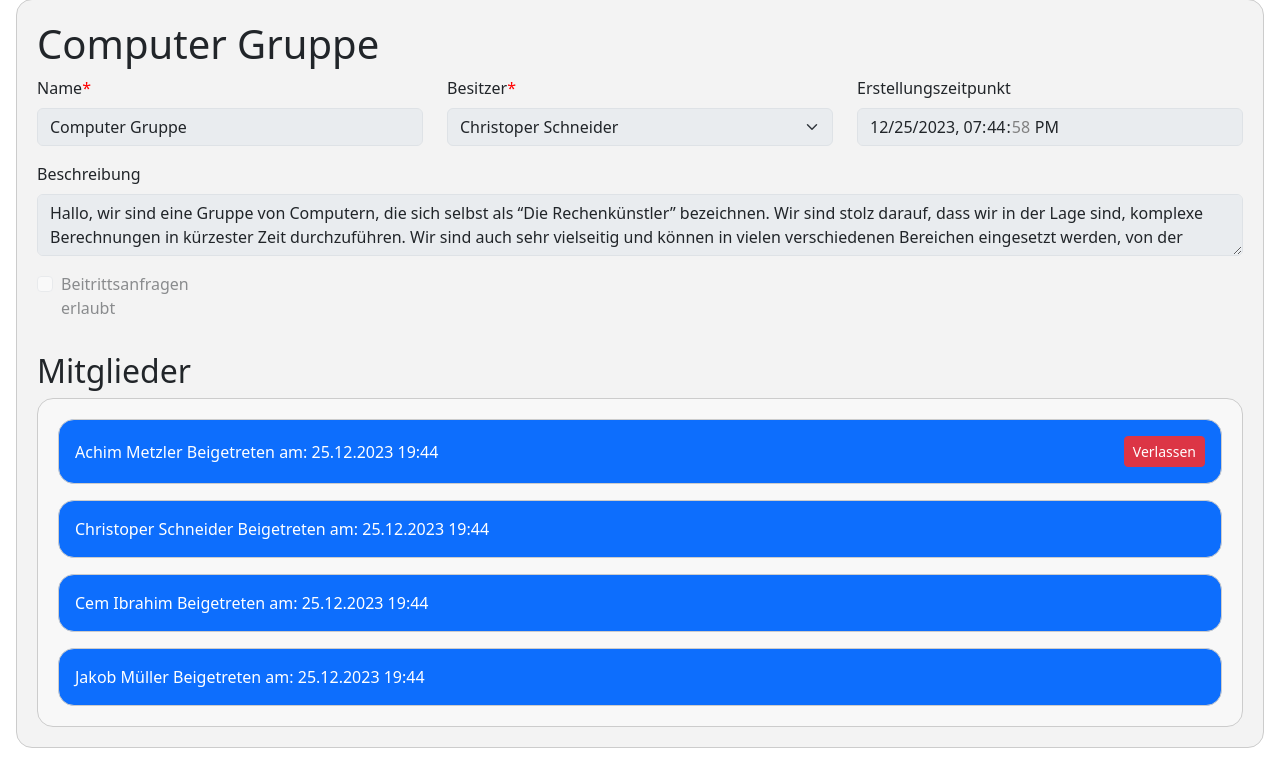
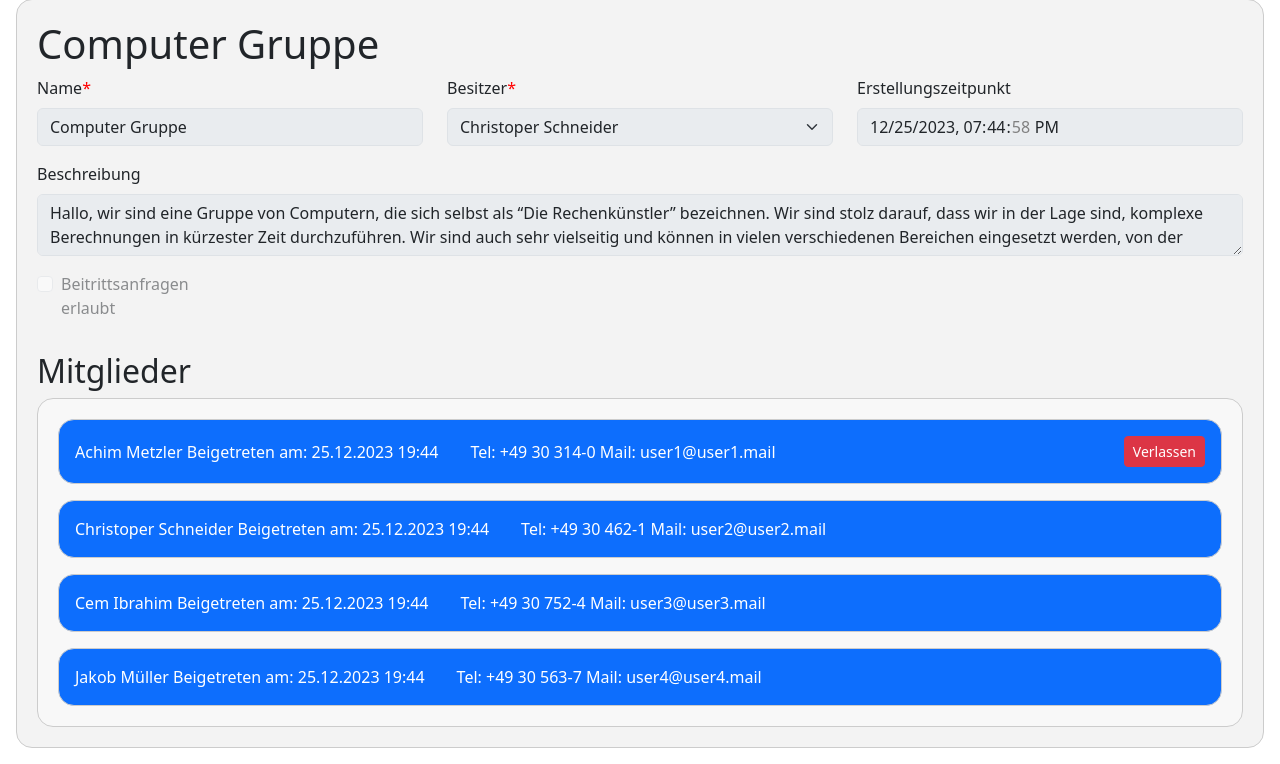
Before and after one commit to TTomczek/studygroupmap, a Flask app: page /group/2 in a window 1280 px wide. Shown: the part 73-837 px from the top of the page. Run offline with Flask 3, Linux system fonts and the light colour scheme; a user stored in the database is signed in; some libraries are stand-ins or nearby versions.

Commit message:
Standardbeitrittsanfrage an an User6 entfernt Kontaktdaten der Nutzer der Gruppenseite hinzugefügt

```diff
--- a/app/default_db.py
+++ b/app/default_db.py
@@ -164,10 +164,6 @@ def init_db(db):
 
     db.session.commit()
 
-    if JoinRequest.query.filter_by(invited_user=6, studygroup=1).first() is None:
-        join_request = JoinRequest(invited_user_id=6, studygroup_id=1, invited_by_id=5, message="Du sollst auch AI studieren!")
-        db.session.add(join_request)
-
     if JoinRequest.query.filter_by(invited_user=1, studygroup=1).first() is None:
         join_request = JoinRequest(invited_user_id=1, studygroup_id=1, message="LET ME IN!")
         db.session.add(join_request)
--- a/app/static/css/style.css
+++ b/app/static/css/style.css
@@ -100,6 +100,11 @@ a, a:visited, a:hover, a:active {
     padding: 1rem;
 }
 
+.groupMemberContainer > .contact {
+    margin-left: 1rem;
+    flex-grow: 2;
+}
+
 .white-text {
     color: white;
 }
--- a/app/templates/group.html
+++ b/app/templates/group.html
@@ -83,7 +83,12 @@
                 {% for user in member %}
                     <div class="basicContainer secondaryContainer groupMemberContainer">
                         <div class="white-text">{{ user.firstname }} {{ user.lastname }}
-                            Beigetreten am: {{ user.joiningdate | datetime }}</div>
+                            Beigetreten am: {{ user.joiningdate | datetime }}
+                        </div>
+                        <div class="contact white-text">
+                            <span>Tel: {{ user.phone }}</span>
+                            <span>Mail: {{ user.email }}</span>
+                        </div>
 
                         {% if user.id != current_user.id and current_user.id == form.owner.data %}
 
```
